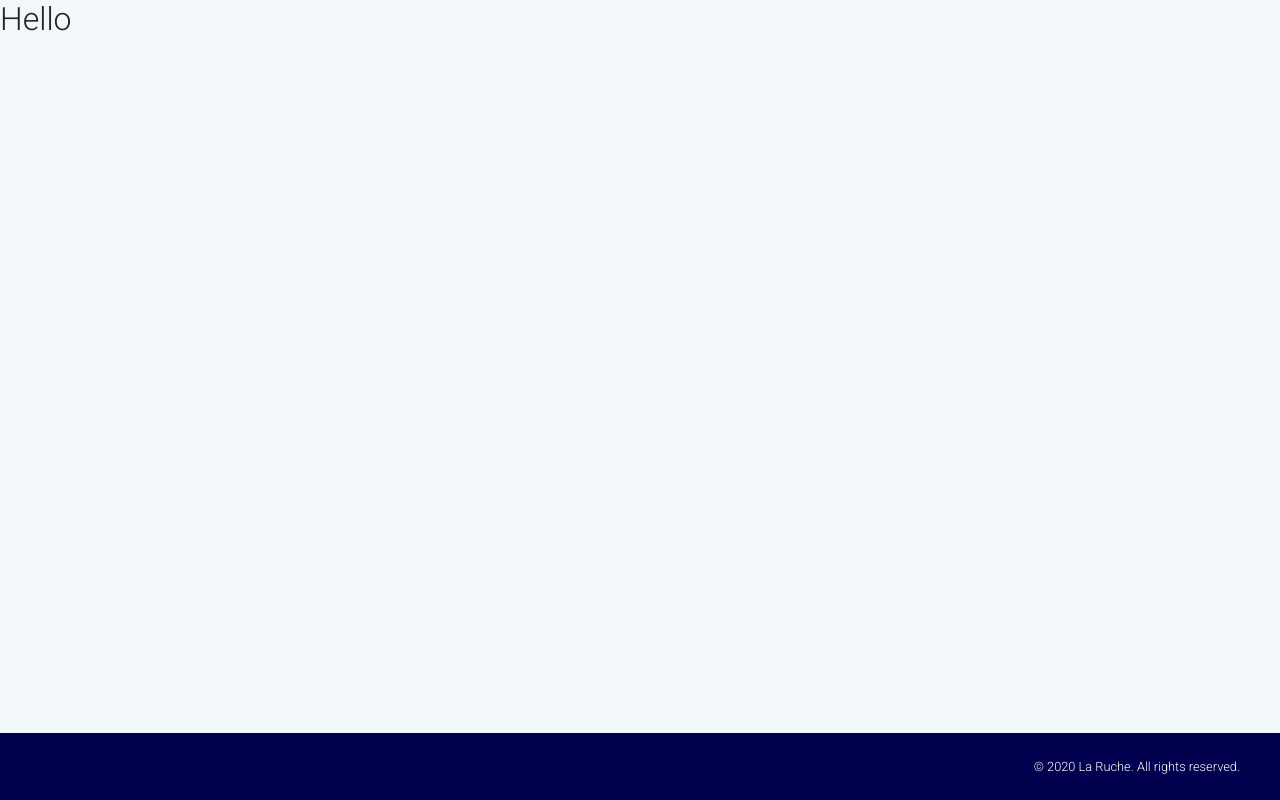
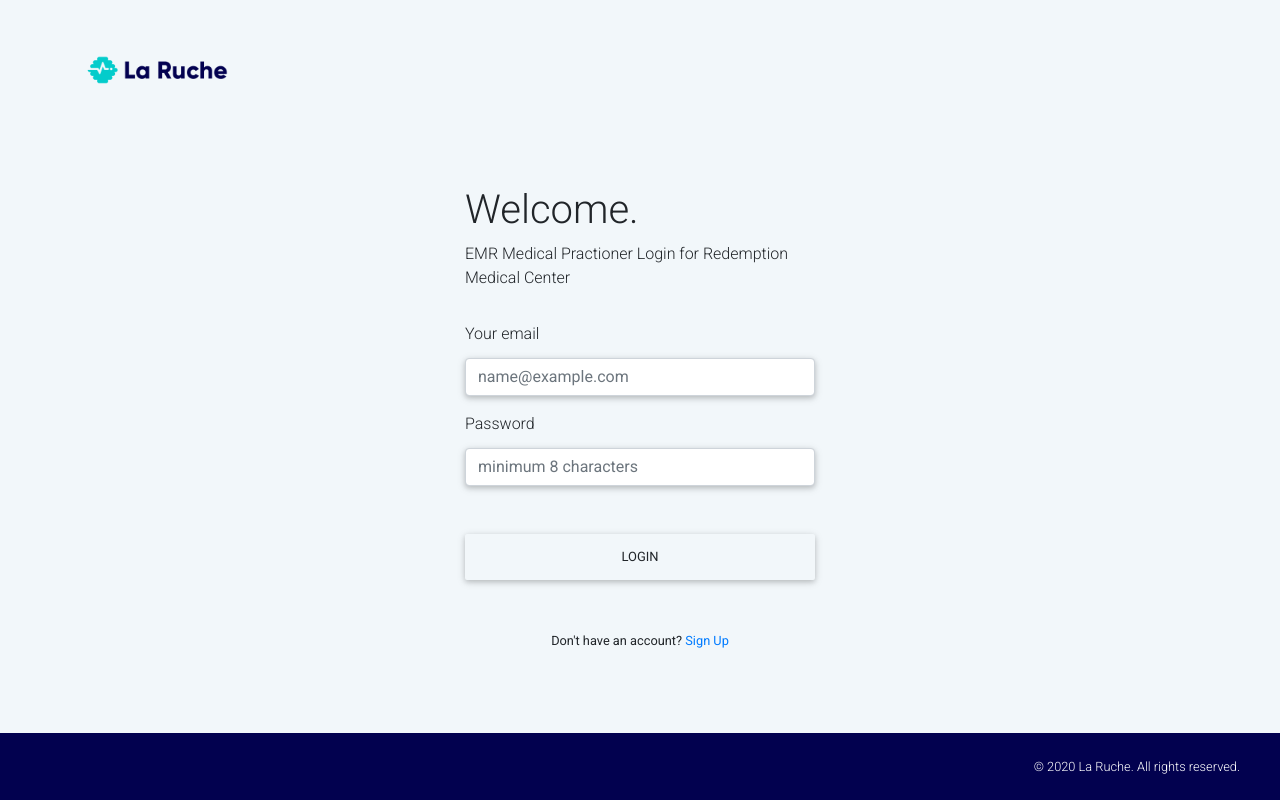
Before and after one commit to ClaireLally8/La-Ruche, a Flask app: page / in a window 1280 px wide. Run offline with Flask 2, Linux system fonts and the light colour scheme; some libraries are stand-ins or nearby versions.

Commit message:
Write login page to align with mockups

```diff
--- a/templates/layout.html
+++ b/templates/layout.html
@@ -26,7 +26,10 @@
 <!-- Bootstrap NavBar -->
 <!-- Bootstrap row -->
 <div class="main-container">
+    <div class="container pt-5">
+     <a class="navbar-brand" href="index.html"><img src="../static/images/full-logo.png" alt="Full size logo" height="30" /></a>
     {% block body %}{% endblock %}
+    </div>
 <footer class="text-right py-2 pr-4">
   <!-- Copyright -->
   <div class="text-right p-3">
--- a/templates/login.html
+++ b/templates/login.html
@@ -1,4 +1,18 @@
 {% extends "layout.html" %}
 {% block body %}
-    <h2>Hello</h2>
+<div class="row mt-5 mb-3">
+  <div class="col-lg-4 col-md-8 col-sm-10 offset-lg-4 offset-md-2 offset-sm-1 mt-5">
+    <h1>Welcome.</h1>
+    <p>EMR Medical Practioner Login for Redemption Medical Center</p>
+    <form method="POST" class="mb-5" action="{{ url_for('login') }}">
+            <label for="username" class="pb-1 pt-3">Your email</label>
+            <input type="text" id="username" name="username" class="form-control z-depth-1" placeholder = "name@example.com" required>
+            <label for="password" class="pb-1 pt-3">Password</label>
+            <input type="password" id="password" name="password" class="form-control z-depth-1" placeholder="minimum 8 characters" required>
+          <button class="btn-block mt-5 mb-3 btn primary-button" type="submit">Login</button>
+    </form>
+    <p class="text-center"><small>Don't have an account? <a href="{{ url_for('register') }}">Sign Up</a></small></p>
+  </div>
+</div>
+
 {% endblock %}
```
